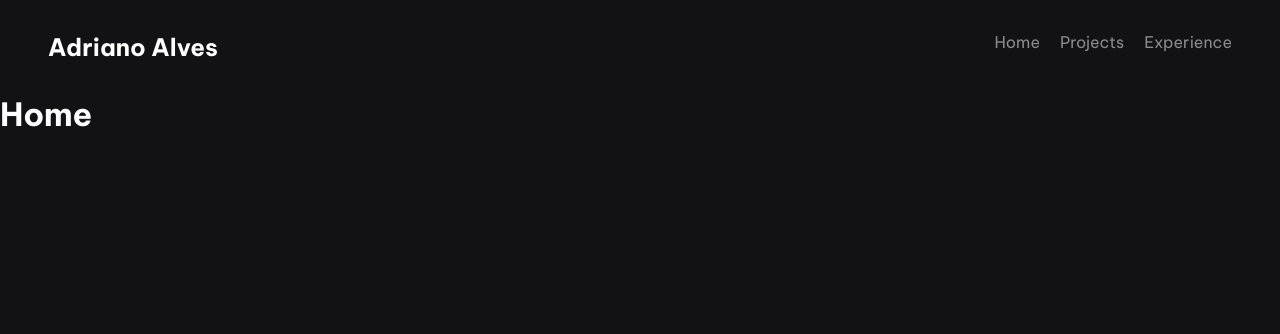
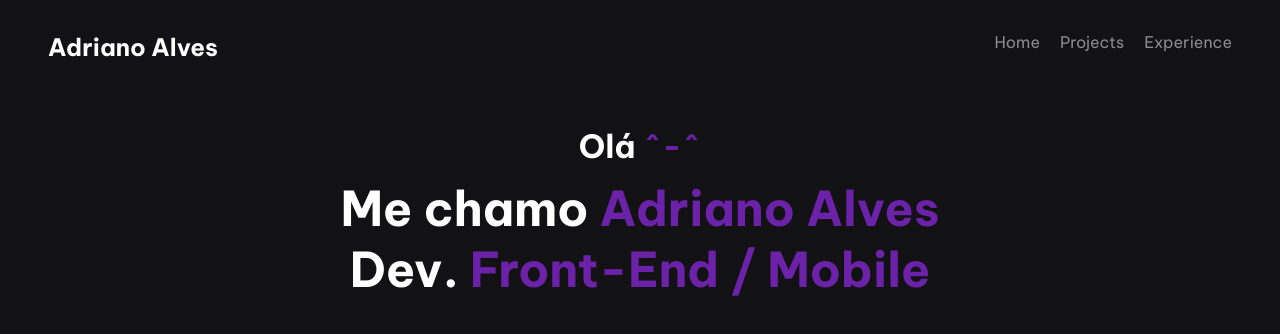
Before and after one commit to Adrianodbs/Portifolio-reactjs, a React (Create React App) app: page / in a window 1280 px wide. Shown: the top 334 px of the page. Built offline with nearby package versions, Linux system fonts and the light colour scheme.

Commit message:
Feat: create Title

```diff
--- a/src/pages/Home/index.jsx
+++ b/src/pages/Home/index.jsx
@@ -12,7 +12,16 @@ import {
 function Home() {
   return (
     <C.Container>
-      <h1>Home</h1>
+      <C.Title>
+        <h2>
+          Olá <span>^-^</span>
+        </h2>
+        <h1>
+          Me chamo <span>Adriano Alves</span> <br /> Dev.{' '}
+          <span>Front-End / Mobile</span>
+        </h1>
+      </C.Title>
+      <C.Links></C.Links>
     </C.Container>
   )
 }
--- a/src/pages/Home/styles.js
+++ b/src/pages/Home/styles.js
@@ -1,3 +1,32 @@
 import styled from 'styled-components'
 
-export const Container = styled.div``
+export const Container = styled.div`
+  display: flex;
+  flex-direction: column;
+  justify-content: center;
+  align-items: center;
+`
+
+export const Title = styled.div`
+  display: flex;
+  flex-direction: column;
+  justify-content: center;
+  align-items: center;
+  margin-top: 32px;
+
+  h2 {
+    font-size: 32px;
+  }
+
+  h1 {
+    font-size: 48px;
+    margin-top: 12px;
+    text-align: center;
+  }
+
+  span {
+    color: var(--purple);
+  }
+`
+
+export const Links = styled.div``
```
